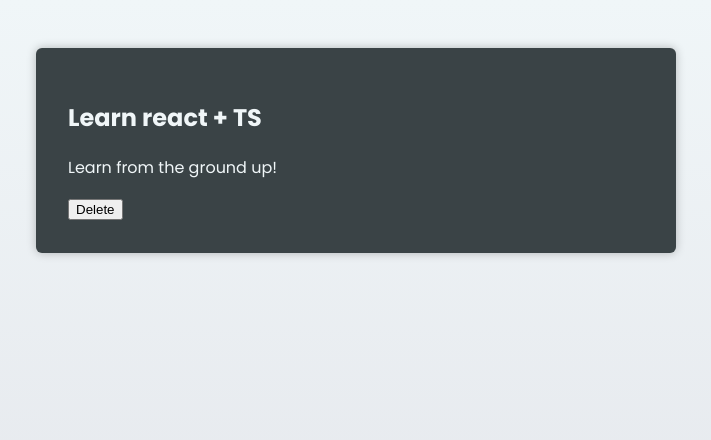
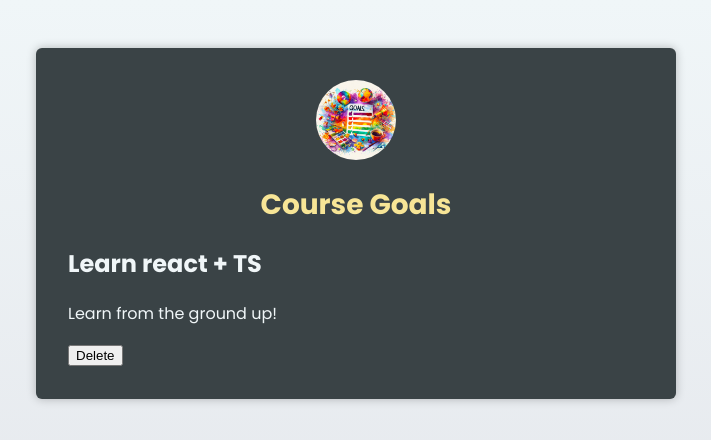
Before and after one commit to Archael/react-typescript, a React (Vite) app in the folder react-ts-basics/: page / in a window 1280 px wide. Shown: the top 440 px of the page, without its empty margins (284-995 px from the left). Built offline with nearby package versions, Linux system fonts and the light colour scheme; the HTML template or start-up script is replaced by a standard one.

Commit message:
create header component

```diff
--- a/react-ts-basics/src/App.tsx
+++ b/react-ts-basics/src/App.tsx
@@ -1,8 +1,13 @@
 import CourseGoal from './components/CourseGoal.tsx';
+import Header from './components/Header.tsx';
+import goalsImg from './assets/goals.jpg';
 
 export default function App() {
   return (
     <main>
+      <Header image={{ src: goalsImg, alt: 'A list of goals' }}>
+        <h1>Course Goals</h1>
+      </Header>
       <CourseGoal title="Learn react + TS">
         <p>Learn from the ground up!</p>
       </CourseGoal>
--- /dev/null
+++ b/react-ts-basics/src/components/Header.tsx
@@ -0,0 +1,17 @@
+import { type ReactNode } from 'react';
+
+type HeaderProps = {
+  image: { src: string; alt: string };
+  children: ReactNode;
+};
+
+export default function Header({ image, children }: HeaderProps) {
+  return (
+    <>
+      <header>
+        <img src={image.src} alt={image.alt} />
+        {children}
+      </header>
+    </>
+  );
+}
```
